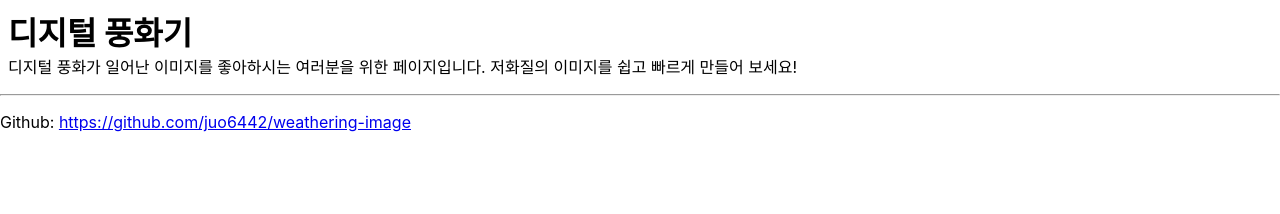
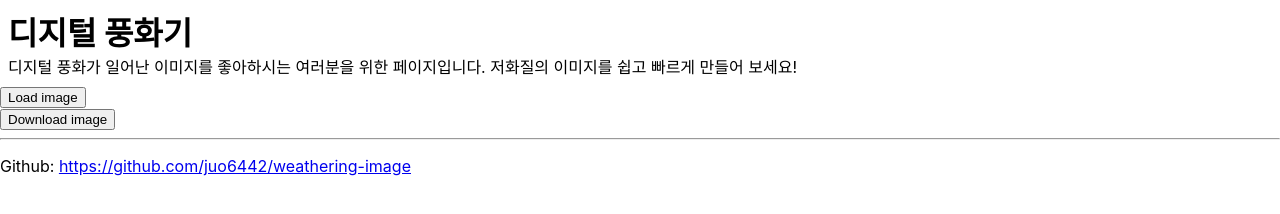
Before and after one commit to juo6442/weathering-image, a React app: page / in a window 1280 px wide. Built offline with nearby package versions, Linux system fonts and the light colour scheme.

Commit message:
Add timemachine base

```diff
--- /dev/null
+++ b/src/TimeMachine.js
@@ -0,0 +1,55 @@
+import React from 'react';
+import './style.css';
+
+class SourceImage extends React.Component {
+  constructor(props) {
+    super(props);
+  }
+
+  loadImage() {
+    const imageLoader = document.getElementById('imageLoader');
+    imageLoader.click();
+  }
+
+  render() {
+    return (
+      <div id="sourceImage">
+        <input type="file" id="imageLoader" accept="image/*"></input>
+        <input type="button" value="Load image" onClick={() => this.loadImage()}></input>
+        <img></img>
+      </div>
+    );
+  }
+}
+
+class ResultImage extends React.Component {
+  constructor(props) {
+    super(props);
+  }
+
+  render() {
+    return (
+      <div id="resultImage">
+        <input type="button" value="Download image"></input>
+        <img></img>
+      </div>
+    );
+  }
+}
+
+class TimeMachine extends React.Component {
+  constructor(props) {
+    super(props);
+  }
+
+  render() {
+    return (
+      <>
+        <SourceImage />
+        <ResultImage />
+      </>
+    );
+  }
+}
+
+export default TimeMachine;
--- a/src/index.js
+++ b/src/index.js
@@ -2,12 +2,14 @@ import React from 'react';
 import ReactDOM from 'react-dom';
 import Header from './Header';
 import Footer from './Footer';
+import TimeMachine from './TimeMachine';
 import './style.css';
 
 function App(props) {
   return (
     <>
       <Header />
+      <TimeMachine />
       <Footer />
     </>
   );
--- a/src/style.css
+++ b/src/style.css
@@ -22,3 +22,13 @@ header p {
   margin: 0;
   padding: 0;
 }
+
+#sourceImage {
+}
+
+#imageLoader {
+  display: none;
+}
+
+#resultImage {
+}
```
